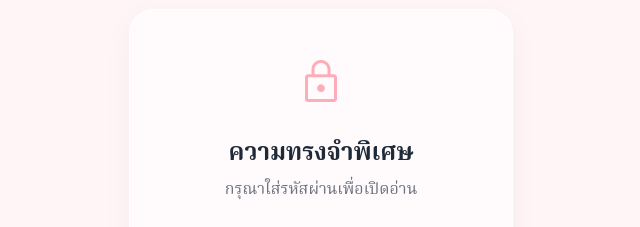
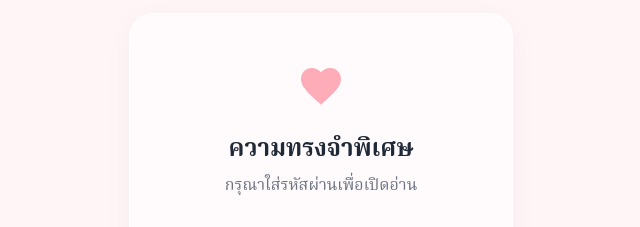
Before and after one commit to Simai66/OurFirstMonth, a website built with Vite: page index.html in a window 1280 px wide. Shown: the part 186-413 px from the top of the page, 319-959 px from the left. Built offline with nearby package versions, Linux system fonts and the light colour scheme.

Commit message:
style: change lock icon to animated SVG heart on lock screen

```diff
--- a/index.html
+++ b/index.html
@@ -150,8 +150,12 @@
         class="fixed inset-0 z-50 flex flex-col items-center justify-center bg-[#fff5f7] transition-all duration-1000 ease-in-out">
         <div
             class="bg-white/60 backdrop-blur-md p-8 md:p-12 rounded-3xl shadow-[0_8px_30px_rgb(0,0,0,0.04)] text-center max-w-sm w-[90%] border border-white/50">
-            <div class="mb-6 animate-pulse-slow">
-                <span class="material-symbols-outlined text-rose-400 text-5xl">lock</span>
+            <div class="mb-6 flex justify-center animate-pulse-slow">
+                <svg class="w-12 h-12 text-rose-400" fill="currentColor" viewbox="0 0 24 24">
+                    <path
+                        d="M12 21.35l-1.45-1.32C5.4 15.36 2 12.28 2 8.5 2 5.42 4.42 3 7.5 3c1.74 0 3.41.81 4.5 2.09C13.09 3.81 14.76 3 16.5 3 19.58 3 22 5.42 22 8.5c0 3.78-3.4 6.86-8.55 11.54L12 21.35z">
+                    </path>
+                </svg>
             </div>
             <h2 class="text-xl md:text-2xl font-semibold text-gray-800 mb-2">ความทรงจำพิเศษ</h2>
             <p class="text-gray-500 text-sm md:text-base mb-8">กรุณาใส่รหัสผ่านเพื่อเปิดอ่าน</p>
```
